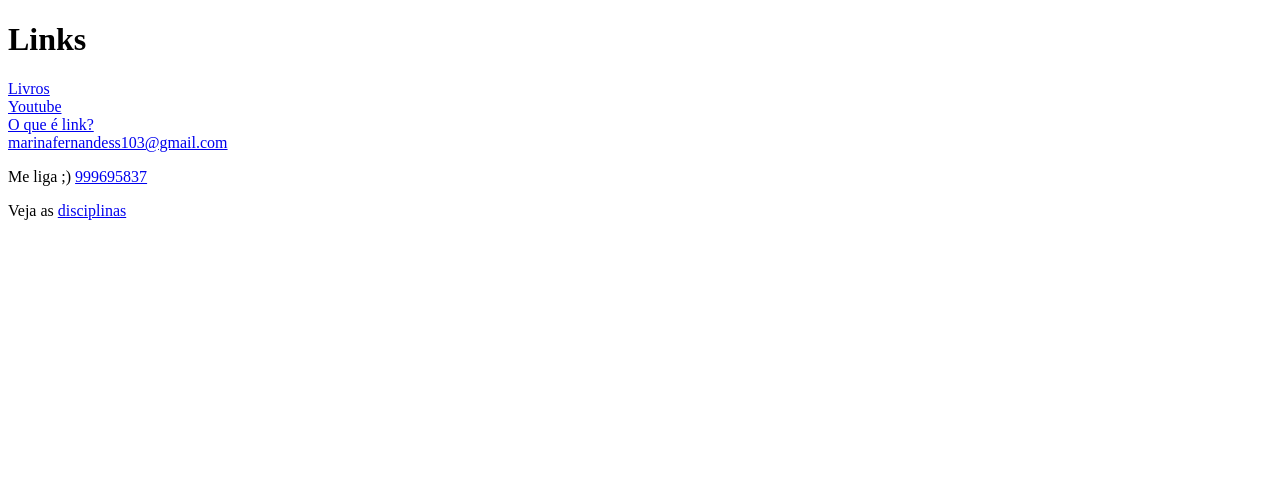
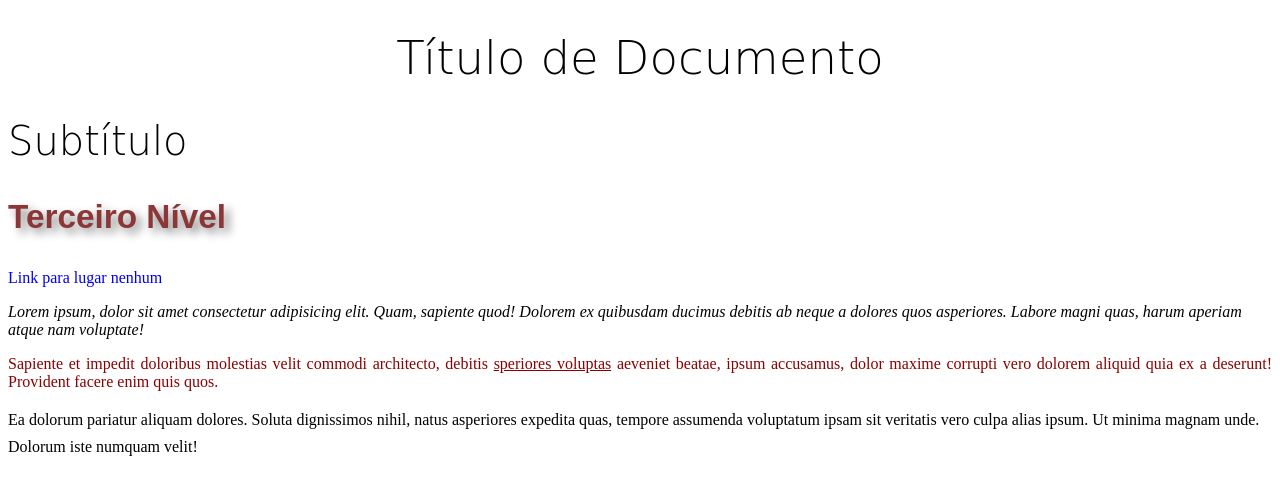
Before and after one commit to mmarifernandes/aula4, a website: page index.html in a window 1280 px wide. Drawn offline with Linux system fonts and the light colour scheme; a web font is replaced by a local one.

Commit message:
Add files via upload

```diff
--- /dev/null
+++ b/index.css
@@ -0,0 +1,50 @@
+@import url('https://fonts.googleapis.com/css?family=Merienda|Pacifico|Ribeye');
+
+h1{
+    font-size: 35pt;
+    text-align: center;
+    font-family: "Open Sans",Arial, Tahoma, sans-serif;
+    font-family: 'Ribeye',
+    cursive;
+    font-weight: lighter;
+}
+
+h1:hover{
+    color: pink;
+    text-transform: uppercase;
+
+}
+h2{
+    font-size: 30pt;
+    font-family: cursive;
+    font-weight: lighter; /*peso da fonte*/
+}
+h3{
+    font-size: 25pt;
+    font-family: Arial, Helvetica, sans-serif;
+    color: rgb(139, 55, 55);
+    /*desloc x desloc y desfoque*/
+    text-shadow: 5px 5px 10px grey;
+}
+
+p#primeiro{
+    font-family: "Times New Roman", serif;
+    font-style: italic;
+}
+
+p:nth-of-type(2){ /*o 2nd p*/
+    color: darkred;
+    text-align: justify;
+}
+
+span.sublinhado{ /*spans com a class sublinhado*/
+    text-decoration: underline;
+}
+
+a{ /*tirar o sublinhado do link*/
+    text-decoration: none;
+}
+
+p:last-of-type{
+    line-height: 20pt;
+}
--- a/index.html
+++ b/index.html
@@ -5,29 +5,49 @@
     <meta name="viewport" content="width=device-width, initial-scale=1.0">
     <meta http-equiv="X-UA-Compatible" content="ie=edge">
     <title>Document</title>
+    <link rel="stylesheet" href="index.css">
 </head>
 <body>
-    <h1>Links</h1>
+   <h1>Título de Documento</h1>
+   <h2>Subtítulo</h2>
+   <h3>Terceiro Nível</h3>
 
-    <a href="livros/index.html">Livros</a> <br>
+   <a href="#">Link para lugar nenhum</a>
 
-    <a href="https://www.youtube.com/watch?v=2IG1OfoFZYE">Youtube</a> <br>
-    <!-- target="_blank faz o link abrie em uma nova -->
-    <a href="https://www.google.com/search?ei=0tiTXMy7NvK_5OUP3PO8mAw&q=do+a+barrel+roll&oq=do+a+b%5Crel+roll&gs_l=psy-ab.12...0.0..3816...0.0..0.0.0.......0......gws-wiz.9rf0qNbokwE" target=""_blank> O que é link?</a> <br>
-    <a href="mailto:marinafernandess103@gmail.com">
-            marinafernandess103@gmail.com
-    </a> <br>
-    <p>
-        Me liga ;)
-    <a href="tel:999695837">999695837
 
-    </a>
-</p>
-    <p>
-        Veja as
-        <a href="disciplinas.html">
-                disciplinas</a>
+   <p id="primeiro">Lorem ipsum, dolor sit amet consectetur adipisicing elit. Quam, sapiente quod! Dolorem ex quibusdam ducimus debitis ab neque a dolores quos asperiores. Labore magni quas, harum aperiam atque nam voluptate!</p>
+   <p>Sapiente et impedit doloribus molestias velit commodi architecto, debitis <span class="sublinhado">speriores voluptas</span> aeveniet beatae, ipsum accusamus, dolor maxime corrupti vero dolorem aliquid quia ex a deserunt! Provident facere enim quis quos.</p>
+   <p>Ea dolorum pariatur aliquam dolores. Soluta dignissimos nihil, natus asperiores expedita quas, tempore assumenda voluptatum ipsam sit veritatis vero culpa alias ipsum. Ut minima magnam unde. Dolorum iste numquam velit!</p>
 
-    </p>
+
+
+
+<script>
+    function trimLeft() {
+        console.log(this);
+
+        let r = '';
+        let copy = false;
+        for (let i = 0; i < this.txt.length; i++) {
+            if (copy || this.txt[i] != ' ') {
+                copy = true;
+                r += this.txt.charAt(i);
+            }
+        }
+
+        return r;
+    }
+        const o={
+            nome:'teste',
+            txt:'   um texto ',
+            tleft: trimLeft
+        };
+        //chamando a função trimLeft
+        //no contexto de o (o será this)
+        console.log(trimLeft.call(o));
+        //o this é o objeto
+</script>
+
+
 </body>
 </html>
```
Also changed, not shown: index.js (added, +20 -0 lines), package.json (added, +18 -0 lines), quokka.js (added, +77 -0 lines), trim-oo.js (added, +20 -0 lines), 1 other file.
